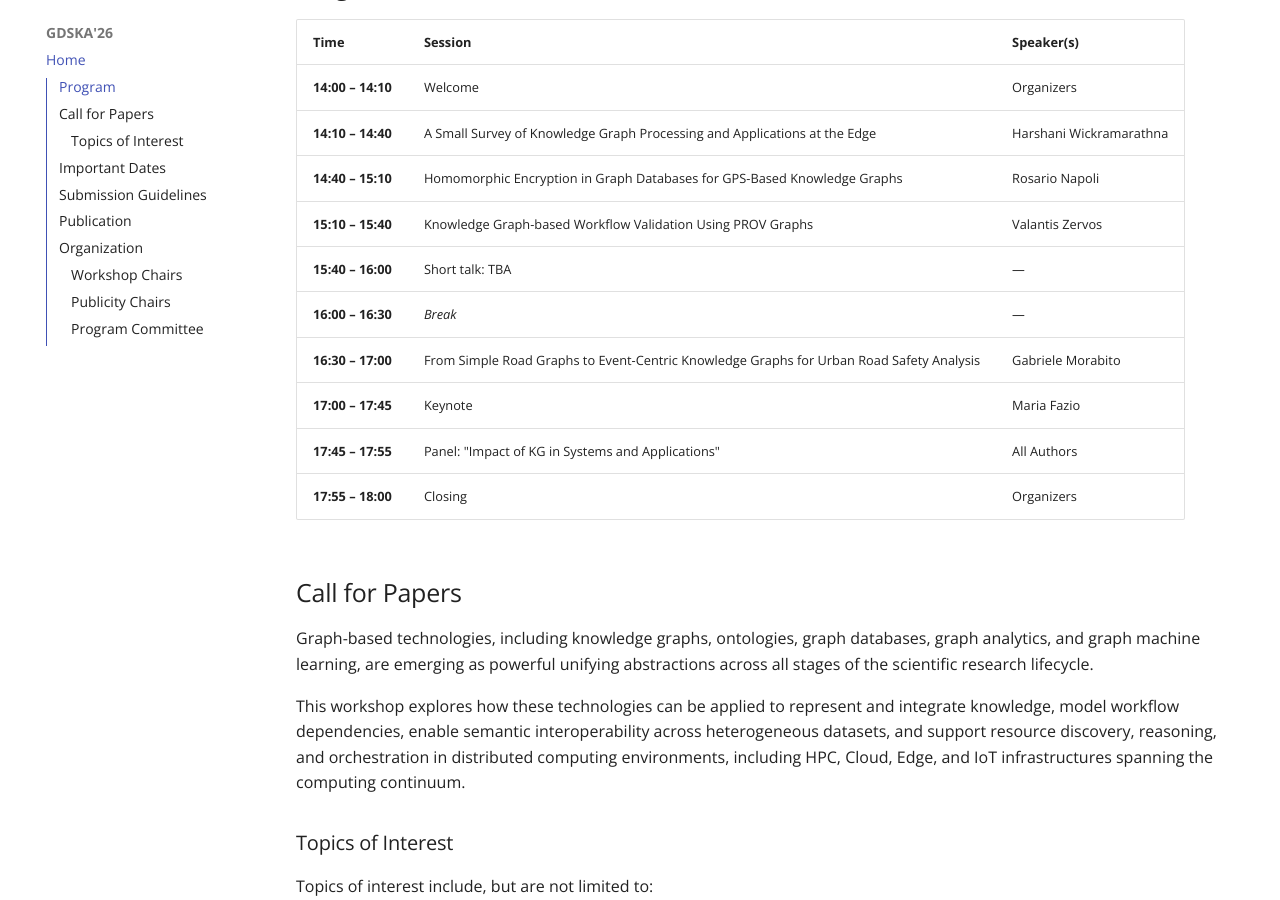
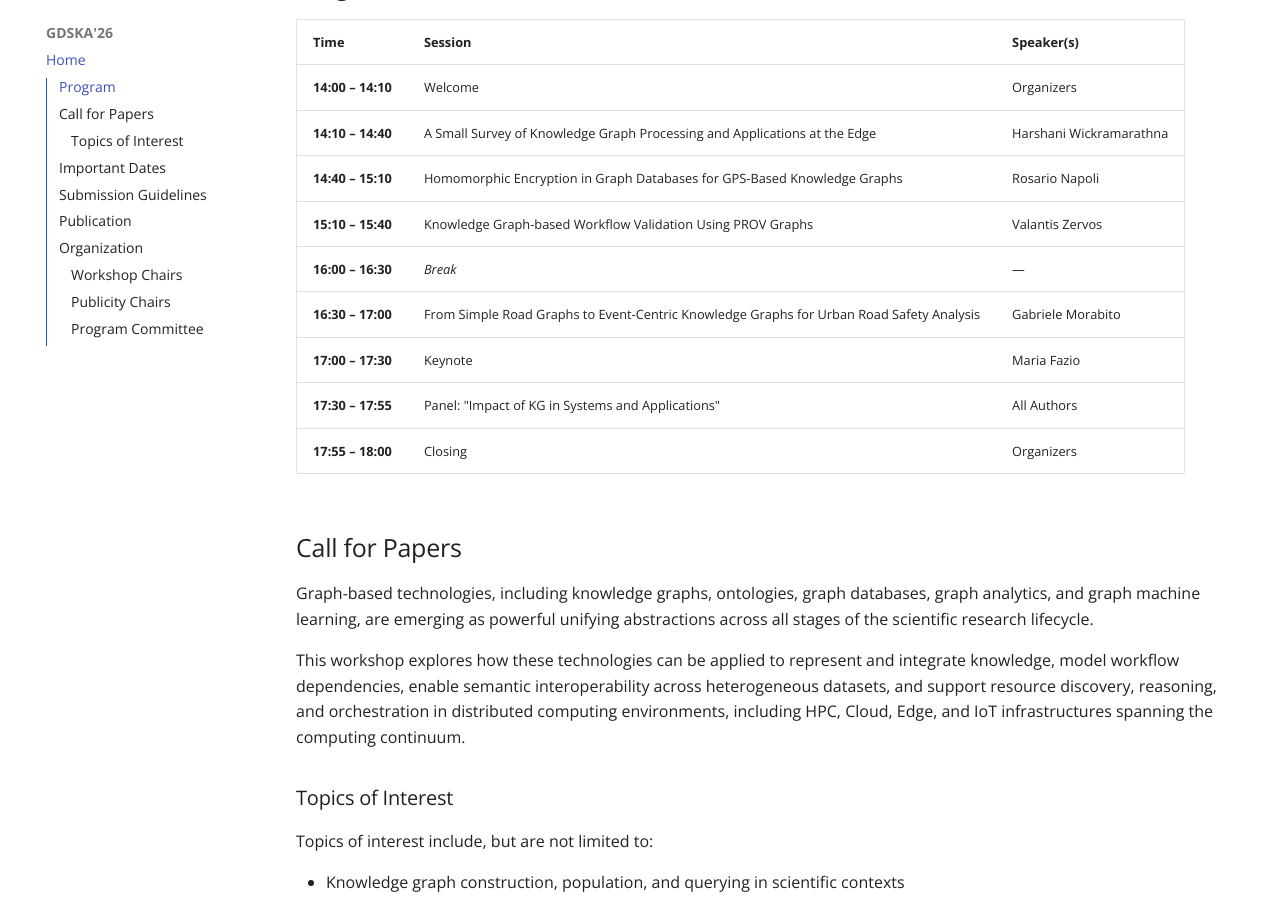
Before and after one commit to GDSKA/gdska.github.io, an MkDocs documentation site: the page built from docs/index.md, in a window 1280 px wide and 900 px high, scrolled down 699 px. Built offline with MkDocs 1.6.1 and Material for MkDocs 9.7.7, drawn with Linux system fonts in a browser that asks for light colours.

Commit message:
update: program

```diff
--- a/docs/index.md
+++ b/docs/index.md
@@ -12,11 +12,10 @@
 | **14:10 – 14:40** | A Small Survey of Knowledge Graph Processing and Applications at the Edge | Harshani Wickramarathna |
 | **14:40 – 15:10** | Homomorphic Encryption in Graph Databases for GPS-Based Knowledge Graphs | Rosario Napoli |
 | **15:10 – 15:40** | Knowledge Graph-based Workflow Validation Using PROV Graphs | Valantis Zervos |
-| **15:40 – 16:00** | Short talk: TBA | — |
 | **16:00 – 16:30** | *Break* | — |
 | **16:30 – 17:00** | From Simple Road Graphs to Event-Centric Knowledge Graphs for Urban Road Safety Analysis | Gabriele Morabito |
-| **17:00 – 17:45** | Keynote | Maria Fazio |
-| **17:45 – 17:55** | Panel: "Impact of KG in Systems and Applications" | All Authors |
+| **17:00 – 17:30** | Keynote | Maria Fazio |
+| **17:30 – 17:55** | Panel: "Impact of KG in Systems and Applications" | All Authors |
 | **17:55 – 18:00** | Closing | Organizers |
 
 
```
